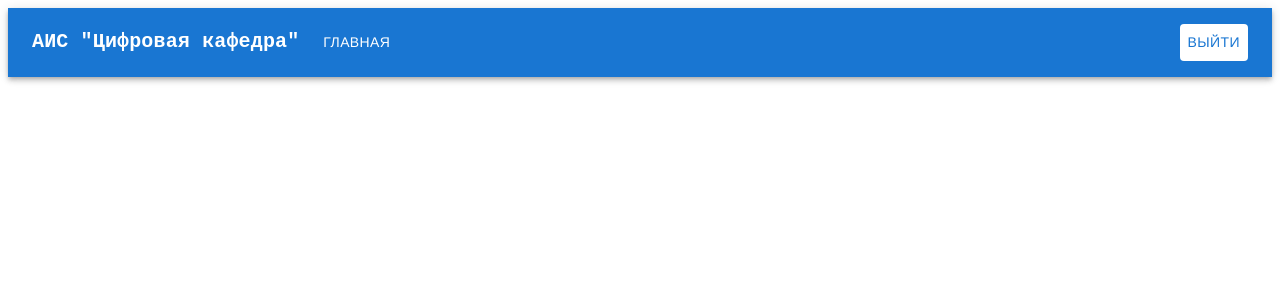
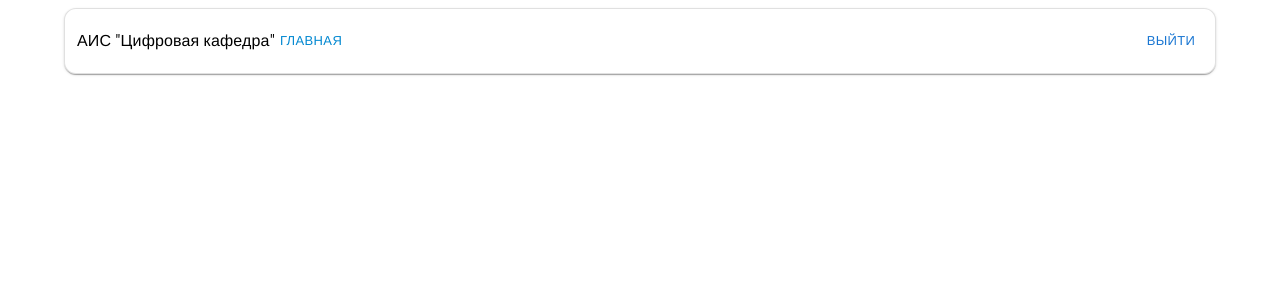
Before and after one commit to irinagu1/DigitalDepartment.front-end, a React (Vite) app: page / in a window 1280 px wide. Shown: the top 300 px of the page. Built offline with nearby package versions, Linux system fonts and the light colour scheme; a web font is replaced by a local one.

Commit message:
Initial view of main page

```diff
--- a/src/App.jsx
+++ b/src/App.jsx
@@ -6,6 +6,7 @@ import { BrowserRouter, Routes, Route } from "react-router-dom";
 import SignIn from "./pages/SignIn";
 import DocumentStatuses from "./components/general/DocumentStatuses";
 import Header from "./components/general/header/Header";
+import Main from "./pages/Main/Main";
 
 export const LoginContext = createContext();
 
@@ -28,6 +29,7 @@ function App() {
         <Routes>
           <Route path="/login" element={<SignIn />} />
           <Route path="/documentstatuses" element={<DocumentStatuses/> } />
+          <Route path="/main" element={<Main/>} />
         </Routes>
         </Header>
       </BrowserRouter>
--- a/src/components/general/DocumentStatuses.jsx
+++ b/src/components/general/DocumentStatuses.jsx
@@ -1,3 +1,4 @@
+import Main from "../../pages/Main/Main";
 import { baseurl } from "../../shared";
 import Button from "@mui/material/Button";
 export default function DocumentStatuses() {
@@ -18,6 +19,7 @@ export default function DocumentStatuses() {
   }
   return (
     <>
+      <Main/>
       <h1>DocStatuses</h1> <Button onClick={getF}>ddd</Button>
     </>
   );
--- a/src/components/general/header/Header.jsx
+++ b/src/components/general/header/Header.jsx
@@ -1,139 +1,138 @@
 import * as React from "react";
+import { alpha, styled } from "@mui/material/styles";
+import Box from "@mui/material/Box";
 import AppBar from "@mui/material/AppBar";
-import Box from "@mui/material/Box";
 import Toolbar from "@mui/material/Toolbar";
+import Button from "@mui/material/Button";
 import IconButton from "@mui/material/IconButton";
+import Container from "@mui/material/Container";
+import Divider from "@mui/material/Divider";
+import MenuItem from "@mui/material/MenuItem";
+import Drawer from "@mui/material/Drawer";
+import MenuIcon from "@mui/icons-material/Menu";
+import CloseRoundedIcon from "@mui/icons-material/CloseRounded";
 import Typography from "@mui/material/Typography";
-import Menu from "@mui/material/Menu";
-import MenuIcon from "@mui/icons-material/Menu";
-import Container from "@mui/material/Container";
-import Avatar from "@mui/material/Avatar";
-import Button from "@mui/material/Button";
-import Tooltip from "@mui/material/Tooltip";
-import MenuItem from "@mui/material/MenuItem";
-import AdbIcon from "@mui/icons-material/Adb";
-import { useNavigate } from "react-router-dom";
 import MyToolbar from "./myToolbar";
 import MyPhoneToolbar from "./myPhoneToolbar";
 
+const StyledToolbar = styled(Toolbar)(({ theme }) => ({
+  display: "flex",
+  alignItems: "center",
+  justifyContent: "space-between",
+  flexShrink: 0,
+  borderRadius: `calc(${theme.shape.borderRadius}px + 8px)`,
+  backdropFilter: "blur(24px)",
+  border: "1px solid",
+  borderColor: theme.palette.divider,
+  backgroundColor: alpha(theme.palette.background.default, 0.4),
+  boxShadow: theme.shadows[1],
+  padding: "8px 12px",
+}));
+
 export default function Header(props) {
-  const navigate = useNavigate();
-  const [anchorElNav, setAnchorElNav] = React.useState(null);
-  const [anchorElUser, setAnchorElUser] = React.useState(null);
 
-  const handleOpenNavMenu = (event) => {
-    setAnchorElNav(event.currentTarget);
+  const [open, setOpen] = React.useState(false);
+
+  const toggleDrawer = (newOpen) => () => {
+    setOpen(newOpen);
   };
-  const handleOpenUserMenu = (event) => {
-    setAnchorElUser(event.currentTarget);
-  };
-
-  const handleCloseNavMenu = () => {
-    setAnchorElNav(null);
-  };
-
-  const handleCloseUserMenu = () => {
-    setAnchorElUser(null);
-  };
-
-  function logout() {
-    localStorage.clear();
-    navigate("login");
-  }
 
   return (
     <>
-      <AppBar position="static" /*sx={{bgcolor:'lightgray'}}*/>
-        <Container maxWidth="xl">
-          <Toolbar disableGutters>
+    <AppBar
+      position="fixed"
+      sx={{
+        boxShadow: 0,
+        bgcolor: "transparent",
+        backgroundImage: "none",
+        mt: 1,
+      }}
+    >
+      <Container maxWidth="lg">
+        <StyledToolbar variant="dense" disableGutters >
         <Typography
-              variant="h6"
-              noWrap
-              component="a"
                     sx={{
-                mr: 2,
-                display: { xs: "none", md: "flex" },
-                fontFamily: "monospace",
-                fontWeight: 700,
-                color: "inherit",
+                      mr: 'auto',
+                      color: "black",
                       textDecoration: "none",
                     }}
                   >
                     АИС "Цифровая кафедра"
                   </Typography>
+          <Box
+            sx={{ flexGrow: 1, display: "flex", alignItems: "center", px: 0 }}
+          >
 
-            <Box sx={{ flexGrow: 1, display: { xs: "flex", md: "none" } }}>
-              <IconButton
-                size="large"
-                aria-label="account of current user"
-                aria-controls="menu-appbar"
-                aria-haspopup="true"
-                onClick={handleOpenNavMenu}
-                color="inherit"
+            <Box sx={{ display: { xs: "none", md: "flex" } }}>
+              <Button variant="text" color="info" size="small">
+                Главная
+              </Button>
+              {localStorage.getItem("permissions") ? <MyToolbar /> : null}
+            </Box>
+          </Box>
+
+          <Box
+            sx={{
+              display: { xs: "none", md: "flex" },
+              gap: 1,
+              alignItems: "center",
+            }}
           >
+            <Button color="primary" variant="text" size="small">
+              Выйти
+            </Button>
+          </Box>
+
+          <Box sx={{ display: { sm: "flex", md: "none" } }}>
+            <IconButton aria-label="Menu button" onClick={toggleDrawer(true)}>
               <MenuIcon />
             </IconButton>
-              <Menu
-                id="menu-appbar"
-                anchorEl={anchorElNav}
-                anchorOrigin={{
-                  vertical: "bottom",
-                  horizontal: "left",
+
+            <Drawer anchor="top" open={open} onClose={toggleDrawer(false)}>
+              <Box sx={{ p: 2, backgroundColor: "background.default" }}>
+                <Box
+                  sx={{
+                    display: "flex",
+                    alignItems: "center",
+                    justifyContent: "space-between",
                   }}
-                keepMounted
-                transformOrigin={{
-                  vertical: "top",
-                  horizontal: "left",
+                >
+                  <Box
+                    sx={{
+                      display: "flex",
+                      alignItems: "center",
+
                     }}
-                open={Boolean(anchorElNav)}
-                onClose={handleCloseNavMenu}
-                sx={{ display: { xs: "block", md: "none" } }}
                   >
-                <MenuItem key="main" onClick={handleCloseNavMenu}>
-                  <Typography sx={{ textAlign: "center" }}>Главная</Typography>
-                </MenuItem>
-                {localStorage.getItem("permissions") ? (
-                  <MyPhoneToolbar />
-                ) : null}
-              </Menu>
+                    <IconButton onClick={toggleDrawer(false)}>
+                      <CloseRoundedIcon />
+                    </IconButton>
                   </Box>
-
                   <Typography
-              variant="h5"
-              noWrap
-              component="a"
-              href="#app-bar-with-responsive-menu"
                     sx={{
-                mr: 2,
-                display: { xs: "flex", md: "none" },
-                flexGrow: 1,
-                fontFamily: "monospace",
-                fontSize: 20,
-                fontWeight: 400,
-                color: "inherit",
+                      mr: 'auto',
+                      color: "black",
                       textDecoration: "none",
                     }}
                   >
                     АИС "Цифровая кафедра"
                   </Typography>
-            <Box sx={{ flexGrow: 1, display: { xs: "none", md: "flex" } }}>
-              <Button
-                key="main"
-                onClick={handleCloseNavMenu}
-                sx={{ my: 2, color: "white", display: "block" }}
-              >
-                Главная
-              </Button>
+                </Box>
+                <Divider sx={{ my: 3 }} />
 
-              {localStorage.getItem("permissions") ? <MyToolbar /> : null}
-
-            </Box>
-            <Box sx={{ flexGrow: 0 }}>
-              <Button sx={{ bgcolor: "white" }} onClick={logout}>
+                <MenuItem>Главная</MenuItem>
+                {localStorage.getItem("permissions") ? (
+                  <MyPhoneToolbar />
+                ) : null}
+                <MenuItem>
+                  <Button color="primary" variant="outlined" fullWidth>
                     Выйти
                   </Button>
+                </MenuItem>
               </Box>
-          </Toolbar>
+            </Drawer>
+          </Box>
+        </StyledToolbar>
       </Container>
     </AppBar>
     {props.children}
--- a/src/components/general/header/myToolbar.jsx
+++ b/src/components/general/header/myToolbar.jsx
@@ -1,13 +1,13 @@
 import Button from "@mui/material/Button";
+
 
 export default function MyToolbar() {
   return (
     <>
       {localStorage.getItem("permissions").includes("Create") ? (
+
         <Button
-          key="toalldocs"
-          onClick={handleCloseNavMenu}
-          sx={{ my: 2, color: "white", display: "block" }}
+          variant="text" color="info" size="small"
         >
           К списку документов
         </Button>
@@ -15,9 +15,7 @@ export default function MyToolbar() {
 
       {localStorage.getItem("permissions").includes("Read") ? (
         <Button
-          key="adddoc"
-          onClick={handleCloseNavMenu}
-          sx={{ my: 2, color: "white", display: "block" }}
+         variant="text" color="info" size="small"
         >
           Загрузить документ
         </Button>
@@ -25,9 +23,7 @@ export default function MyToolbar() {
 
       {localStorage.getItem("permissions").includes("Update") ? (
         <Button
-          key="aboutme"
-          onClick={handleCloseNavMenu}
-          sx={{ my: 2, color: "white", display: "block" }}
+        variant="text" color="info" size="small"
         >
           Обо мне
         </Button>
--- /dev/null
+++ b/src/pages/Main/Main.jsx
@@ -0,0 +1,96 @@
+import Card from "@mui/material/Card";
+import CardContent from "@mui/material/CardContent";
+import Button from "@mui/material/Button";
+import Typography from "@mui/material/Typography";
+import Stack from "@mui/material/Stack";
+import MainCard from "./MainCard";
+
+const permissionsNames = [
+  {
+    name: "Create",
+    info: {
+      text: "К списку документов",
+      description: "Перейти к просмотру хранилища документов",
+      link: "/href",
+    },
+  },
+  {
+    name: "Read",
+    info: {
+      text: "Загрузить документы",
+      description:
+        "Перейти к загрузке документов в систему",
+      link: "/href",
+    },
+  },
+  {
+    name: "Update",
+    info: {
+      text: "Обо мне",
+      description: "Перейти к настройке своего аккаунта",
+      link: "/href",
+    },
+  },
+];
+const buttonsDescription = [
+  {
+    text: "К списку документов",
+    description: "Перейти к просмотру хранилища документов",
+    link: "/href",
+  },
+  {
+    text: "Загрузить документы",
+    description:
+      "Перейти к выбору документов и их адресатов с последующим добавлением в систему",
+    link: "/href",
+  },
+  {
+    text: "Обо мне",
+    description: "Перейти к настройке своего аккаунта",
+    link: "/href",
+  },
+  {
+    text: "Пользователи",
+    description:
+      "Перейти к редактированию аккаунтов существующих пользователей и созданию новых ",
+    link: "/href",
+  },
+  {
+    text: "Категории документов",
+    description:
+      "Перейти к редактированию справочной информации о категориях документов",
+    link: "/href",
+  },
+  {
+    text: "Статусы документов",
+    description:
+      "Перейти к редактированию справочной информации о статусах документов",
+    link: "/href",
+  },
+  {
+    text: "Роли",
+    description: "Перейти к редактированию ролей и разрешений для них",
+    link: "/href",
+  },
+];
+
+export default function Main() {
+  return (
+    <Stack
+      spacing={2}
+      sx={{
+        alignItems: "center",
+        mt: 15,
+        pb: 10,
+      }}
+    >
+
+      {permissionsNames.map((perm) => {
+        return(  localStorage.getItem("permissions").includes(perm.name) ? <MainCard props={perm.info} /> : null);
+    //    localStorage.getItem("permissions").includes(perm.name) ? (
+      //    return (<MainCard props={perm.info} />);
+       // ) : null;
+      })}
+    </Stack>
+  );
+}
--- /dev/null
+++ b/src/pages/Main/MainCard.jsx
@@ -0,0 +1,30 @@
+import Card from "@mui/material/Card";
+import CardContent from "@mui/material/CardContent";
+import Button from "@mui/material/Button";
+import Typography from "@mui/material/Typography";
+
+export default function MainCard(props) {
+  return (
+    <>
+    {console.log(props.props.text)}
+      <Card sx={{ height: "100%", width:'50%' }}>
+        <CardContent >
+          <Typography
+            component="h2"
+            variant="subtitle2"
+            gutterBottom
+            sx={{ fontWeight: "600" }}
+          >
+            {props.props.text}
+          </Typography>
+          <Typography sx={{ color: "text.secondary", mb: "8px" }}>
+            {props.props.description}
+          </Typography>
+          <Button variant="contained" size="small" color="primary" >
+            Перейти
+          </Button>
+        </CardContent>
+      </Card>
+    </>
+  );
+}
```
Also changed, not shown: src/components/general/header/myPhoneToolbar.jsx (+3 -13 lines). Lines whose indentation alone changed are shown as unchanged.
